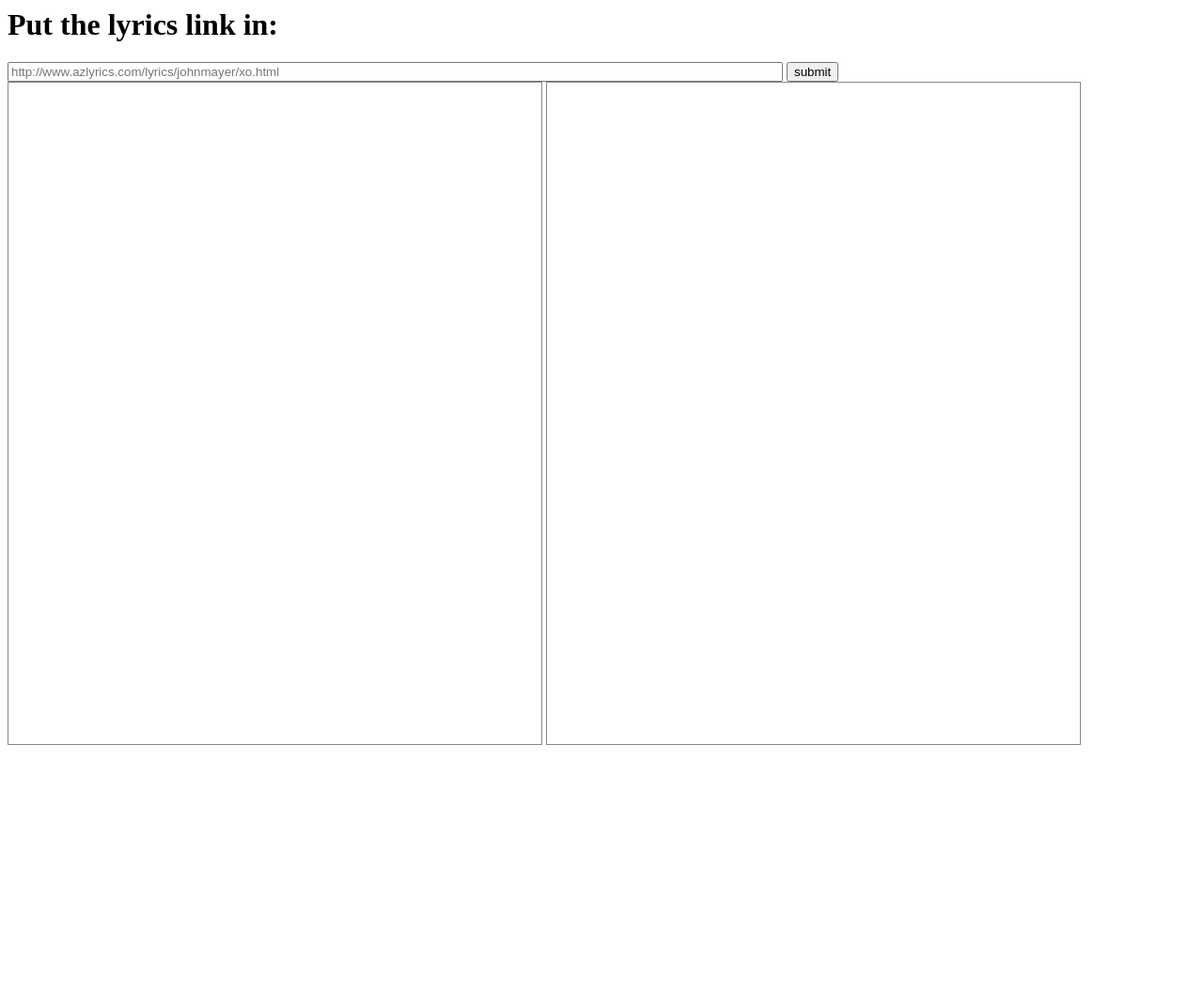
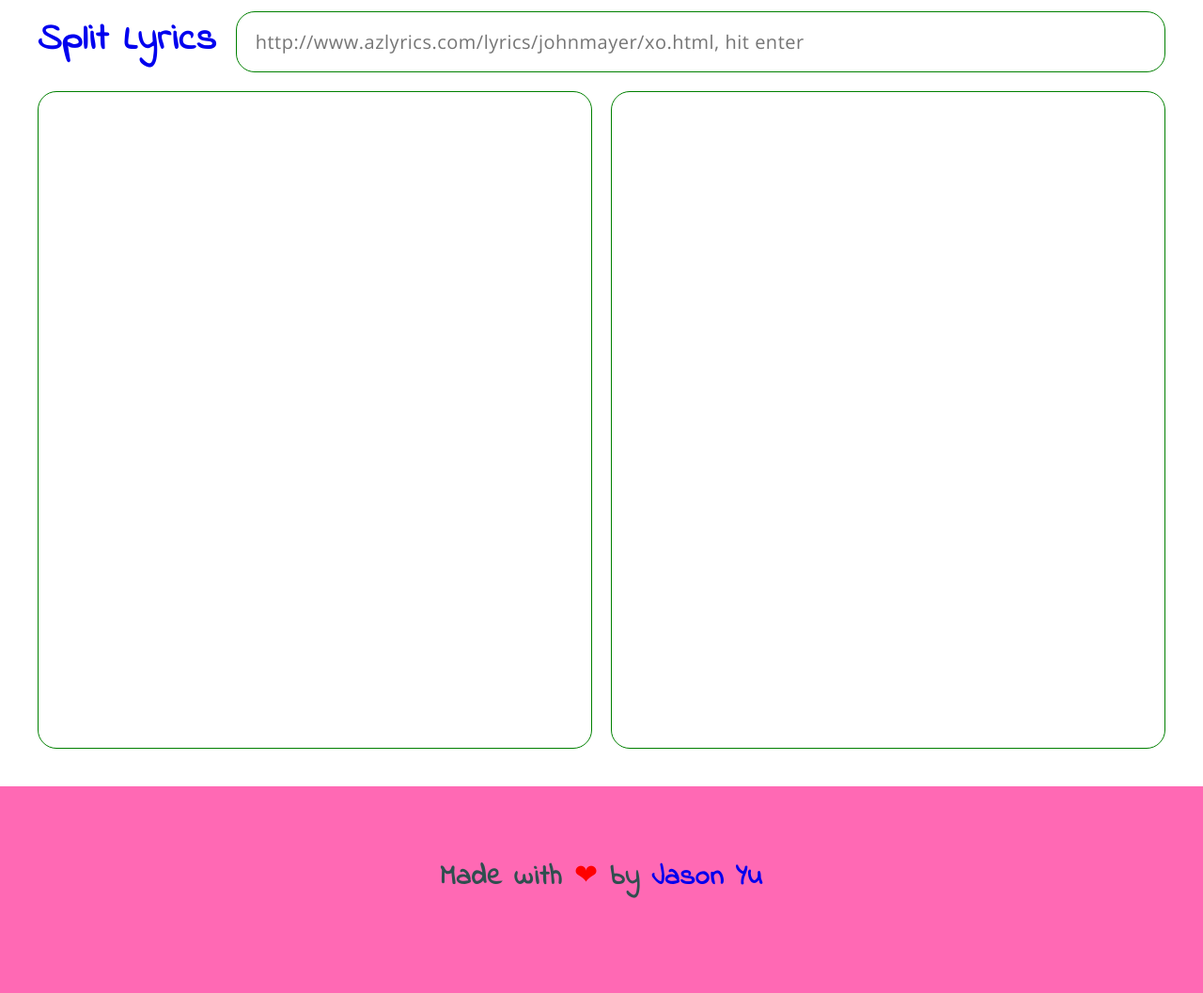
Before and after one commit to ycmjason/split-lyrics, a website: page static/index.html in a window 1280 px wide. Shown: the whole page at 94% size. Before the commit the page ends 805 px from the top, so only its background shows below. Drawn offline with nearby package versions, Linux system fonts and the light colour scheme; files that its build step writes are made by us from their sources; files whose address does not match are found by name.

Commit message:
added many style and structure

```diff
--- a/lib/magic.js
+++ /dev/null
@@ -1,3 +0,0 @@
-module.exports = (fn) => (req, res, next) => {
-  fn(req, res).then(() => next()).catch(next);
-};
--- /dev/null
+++ b/static/css/index.css
@@ -0,0 +1,104 @@
+i.heart::before {
+  content: '❤';
+  color: red;
+  display: inline;
+  font-style: normal;
+}
+
+html {
+  font-family: 'Open Sans', sans-serif;
+  font-size: 20px;
+  color: DarkSlateGray;
+  letter-spacing: 0.5;
+}
+
+h1, h2, h3, h4, h5, h6 {
+  font-family: 'Indie Flower', cursive;
+  margin-top: 1rem;
+  margin-bottom: 1rem;
+  letter-spacing: 1;
+}
+
+a {
+  text-decoration: none;
+}
+
+a:visited {
+    color: green;
+}
+
+a:hover {
+    color: hotpink;
+}
+
+button, input, textarea {
+  font-size: inherit;
+  font-family: inherit;
+  letter-spacing: inherit;
+  outline: none;
+  border: 1px solid green;
+  border-radius: 1rem;
+  padding: 1rem;
+  color: inherit;
+  resize: none;
+  width: 100%;
+}
+
+input:hover, textarea:hover {
+  outline: none;
+  border: 1px solid hotpink;
+}
+
+.container {
+  max-width: 1200px;
+  margin-left: auto;
+  margin-right: auto;
+  padding-left: 0.5rem;
+  padding-right: 0.5rem;
+}
+
+header {
+  display: flex;
+  flex-direction: row;
+  flex-wrap: wrap;
+  justify-content: space-between;
+  align-items: baseline;
+}
+
+header .heading {
+  margin-left: auto;
+  margin-right: auto;
+  padding-right: 1rem;
+}
+
+header form {
+  flex-basis: 20rem;
+  flex-grow: 1;
+  flex-shrink: 1;
+}
+
+.split {
+  display: flex;
+}
+
+.split textarea:first-of-type {
+  margin-right: 1rem;
+}
+
+.split textarea {
+  flex-grow: 1;
+  overflow: auto;
+  height: 100vh;
+  max-height: calc(100vh - 5rem);
+}
+
+footer {
+  margin-top: 2rem;
+  background: hotpink;
+  padding-top: 3rem;
+  min-height: 8rem;
+}
+
+footer section {
+  text-align: center;
+}
--- a/static/index.html
+++ b/static/index.html
@@ -1,66 +1,47 @@
 <html>
   <head>
-    <link href="https://fonts.googleapis.com/css?family=Open+Sans|Slabo+27px" rel="stylesheet">
-    <style>
-      textarea{
-        width: 45%;
-        height: 90%;
-        border: 1px solid #888;
-        outline: none;
-        resize: none;
-        overflow: auto;
-        font-family: arial;
-        font-size: 1.5em;
-        line-height: 1.3em;
-      }
-    </style>
     <title>Split lyrics</title>
+    <meta name="viewport" content="width=device-width, initial-scale=1.0">
+    <link href="https://fonts.googleapis.com/css?family=Open+Sans|Indie+Flower" rel="stylesheet">
+    <link href="https://cdnjs.cloudflare.com/ajax/libs/normalize/7.0.0/normalize.min.css" rel="stylesheet">
+    <link href="/dist/index.css" rel="stylesheet">
+
+    <script src="https://cdnjs.cloudflare.com/ajax/libs/babel-polyfill/6.26.0/polyfill.min.js"></script>
+    <script src="https://cdnjs.cloudflare.com/ajax/libs/fetch/2.0.3/fetch.min.js"></script>
   </head>
   <body>
-    <h1>Put the lyrics link in:</h1>
-    <input id="url" type="text" placeholder="http://www.azlyrics.com/lyrics/johnmayer/xo.html" size="100">
-    <button id="submit">submit</button>
-    <div>
-      <textarea autocomplete="off" autocorrect="off" autocapitalize="off" spellcheck="false" data-gramm_editor="false"></textarea>
-      <textarea autocomplete="off" autocorrect="off" autocapitalize="off" spellcheck="false" data-gramm_editor="false"></textarea>
-    </div>
-<script>
-if(!fetch){
-  document.innerHTML('Please use a mordern browser or update your browser.');
-  console.error('no fetch found');
-}
-document.getElementById('submit').addEventListener('click', submitUrl);
-function submitUrl(){
-  var url = document.getElementById('url').value;
-  var endpoint = 'api/grabtext?url=' + url;
-  fetch(endpoint).then(function(res){
-    return res.json();
-  }).then(function(res){
-    populateTextboxes(res.text);
-  });
-}
+    <header class="container">
+      <a class="heading" href="/"><h1>Split Lyrics</h1></a>
+      <form>
+        <input id="url" type="text" placeholder="http://www.azlyrics.com/lyrics/johnmayer/xo.html, hit enter">
+      </form>
+    </header>
 
-function populateTextboxes(text){
-  var texts = split(text);
-  var textareas = document.querySelectorAll('textarea');
-  textareas.forEach(function(textarea, i){
-    textarea.value = texts[i];
-  });
-}
+    <main class="container">
+      <section class="meta"></section>
 
-function split(s){
-  // split according to line number
-  var ps = s.split('\n\n');
-  var ps1 = [];
-  var ps2 = [];
-  for(var i = 0; i < Math.floor(ps.length/2); i++){
-    ps1.push(ps[i]);
-  }
-  for(var i = Math.floor(ps.length/2); i < ps.length; i++){
-    ps2.push(ps[i]);
-  }
-  return [ps1.join('\n\n'), ps2.join('\n\n')];
-}
-</script>
+      <section class="split">
+        <textarea
+          autocomplete="off"
+          autocorrect="off"
+          autocapitalize="off"
+          spellcheck="false"
+          data-gramm_editor="false"></textarea>
+        <textarea
+          autocomplete="off"
+          autocorrect="off"
+          autocapitalize="off"
+          spellcheck="false"
+          data-gramm_editor="false"></textarea>
+      </section>
+    </main>
+
+    <footer>
+      <section class="container">
+        <h2>Made with <i class="heart"></i> by <a href="https://github.com/ycmjason/">Jason Yu</a></h2>
+      </section>
+    </footer>
+
+    <script src="/dist/index.js"></script>
   </body>
 </html>
--- /dev/null
+++ b/static/js/index.js
@@ -0,0 +1,29 @@
+(() => {
+  const elems = {
+    url: document.getElementById('url'),
+    splitareas: [].slice.apply(document.querySelectorAll('textarea')),
+  };
+
+  const submitUrl = (e) => {
+    e.preventDefault();
+    fetch(`api/grab?url=${encodeURIComponent(elems.url.value)}`)
+      .then(res => res.json())
+      .then(({ title, artist, lyrics }) => {
+        console.log(title, artist);
+        populateTextboxes(lyrics);
+      });
+  };
+
+  const populateTextboxes = (text) => split(text).forEach((half, i) => elems.splitareas[i].value = half);
+
+  const split = (s) => {
+    const ps = s.split('\n\n');
+    const half = Math.ceil(ps.length / 2);
+    return [
+      ps.slice(0, half).join('\n\n'),
+      ps.slice(half).join('\n\n'),
+    ];
+  };
+
+  document.querySelector('form').addEventListener('submit', submitUrl);
+})();
```
Also changed, not shown: index.js (+7 -8 lines), package.json (+21 -4 lines), .babelrc (added), 2 other files.
